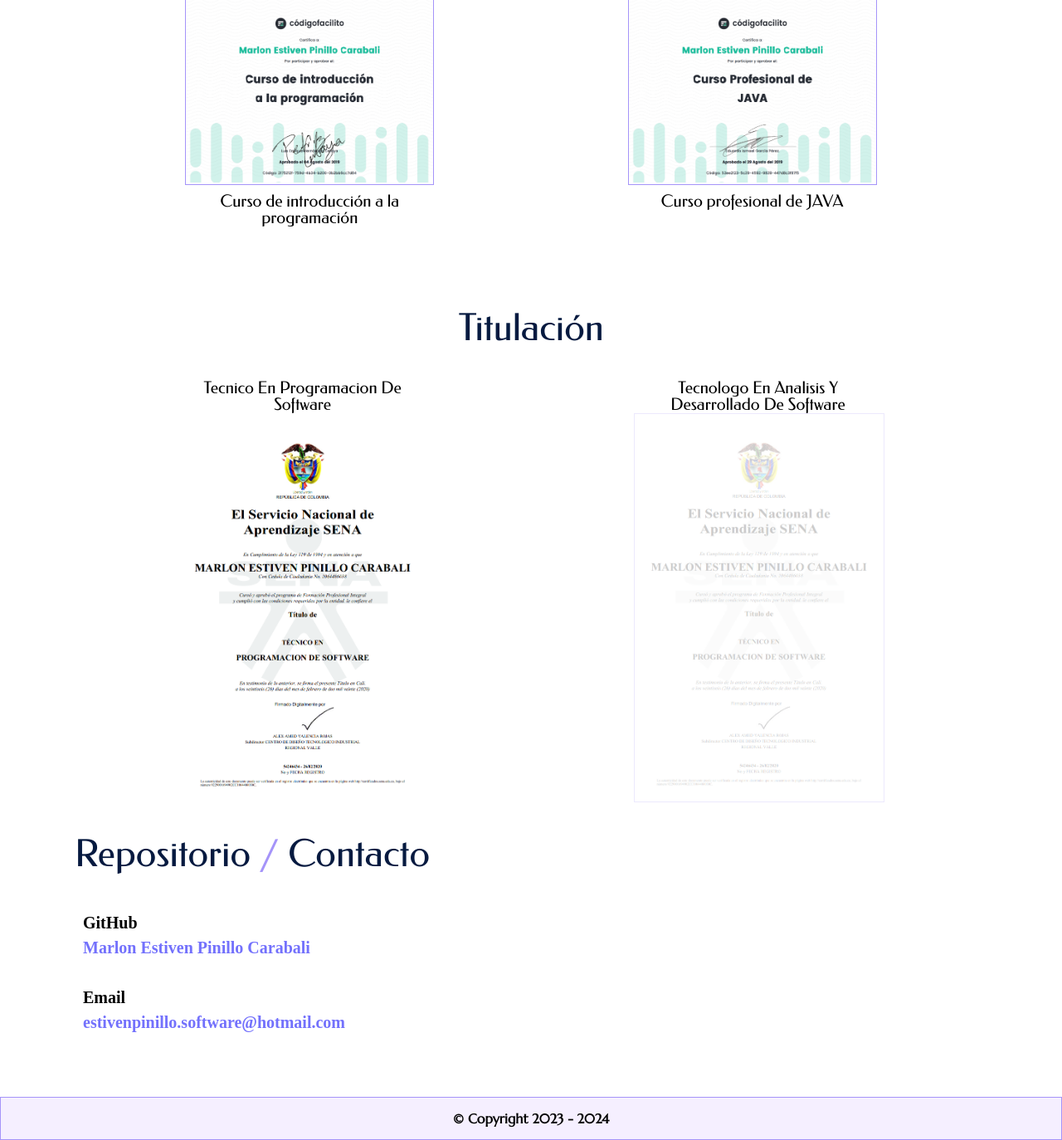
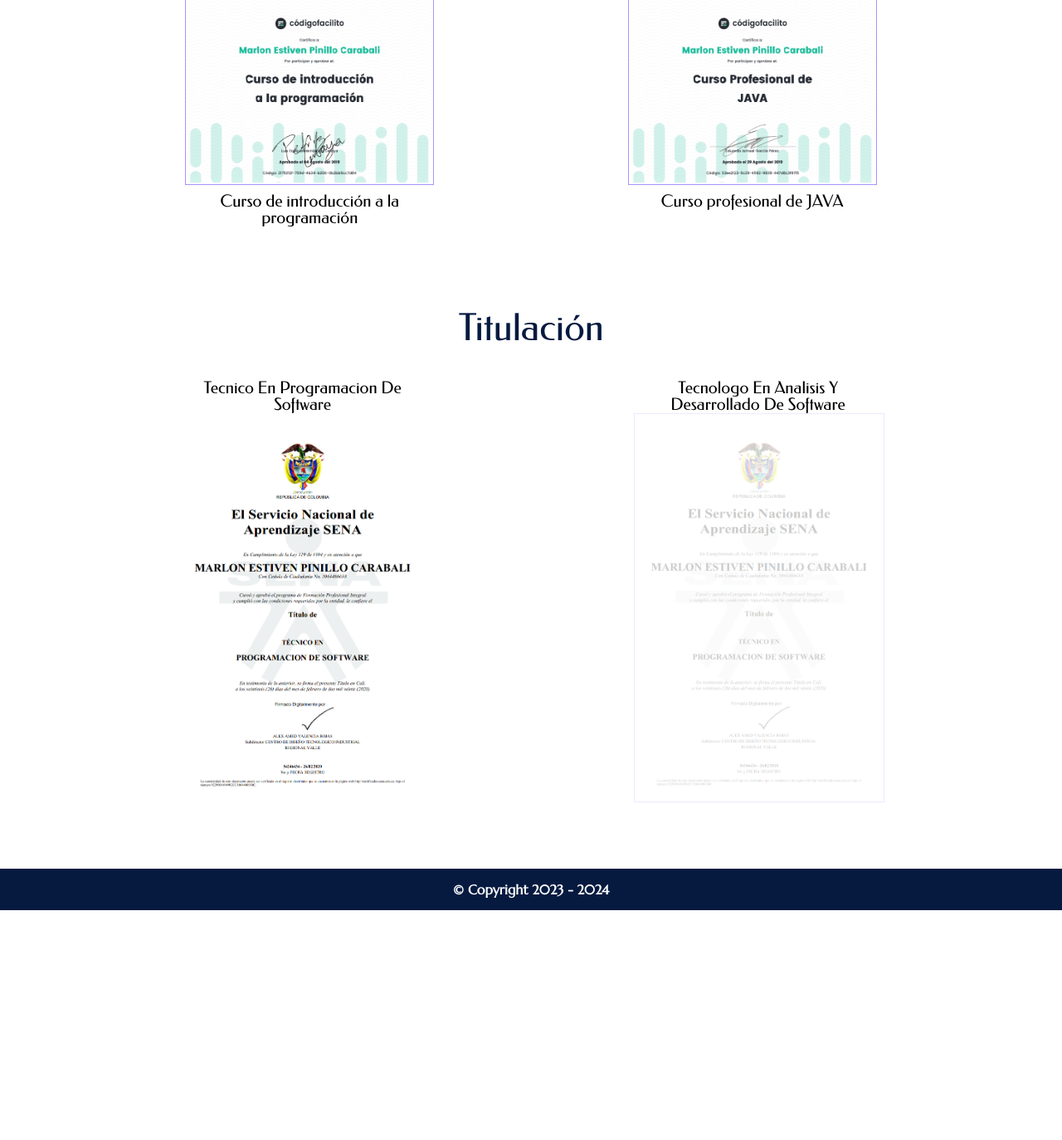
Before and after one commit to EstivenPinillo/estivenpinillo.dev, a PHP site: page / in a window 1280 px wide. Shown: the part 3379-4753 px from the top of the page at 83% size. After the commit the page ends 4476 px from the top, so only its background shows below. Run offline with PHP 8.4, Linux system fonts and the light colour scheme; some web fonts are replaced.

Commit message:
feat: add new pallete colors

```diff
--- a/css/project.css
+++ b/css/project.css
@@ -27,6 +27,42 @@
   src: url(../fonts/Amita/Amita-Bold.ttf); }
 
 /*++++++++++++++++++++++++++++++++++++++++++++++++++++++++++++++++++ New CSS OOCSS*/
+.display-none {
+  display: none; }
+
+.backcolor-oxfordblue {
+  background-color: #061a40ff; }
+
+.backcolor-ghostwhite {
+  background-color: #fef9ffff; }
+
+.backcolor-thistle {
+  background-color: #d4c1ecff; }
+
+.backcolor-robineggblue {
+  background-color: #52d1dcff; }
+
+.backcolor-medium-slate-blue {
+  background-color: #736cedff; }
+
+.color-white {
+  color: #ffffff; }
+
+.color-oxfordblue {
+  color: #061a40ff; }
+
+.color-ghostwhite {
+  color: #fef9ffff; }
+
+.color-thistle {
+  color: #d4c1ecff; }
+
+.color-robineggblue {
+  color: #52d1dcff; }
+
+.color-mediumslateblue {
+  color: #736cedff; }
+
 /*+++++++++++++++++++++++++++++++ Style New CSS OOCSS*/
 :root {
   font-size: 16px; }
@@ -45,12 +81,6 @@
 
 .bg-mediumslateblue {
   background-color: #7371fcff; }
-
-.color-mediumslateblue {
-  color: #7371fcff; }
-
-.color-oxfordblue {
-  color: #061A40; }
 
 .color-palepurple {
   color: #e5d9f2ff; }
@@ -146,7 +176,7 @@
   height: 55px;
   border-radius: 5px;
   position: relative;
-  background-color: #061A40;
+  background-color: #061a40ff;
   color: #ffffff;
   margin: 4px;
   bottom: 32px;
--- a/index.html
+++ b/index.html
@@ -334,7 +334,7 @@
             </section>
         </section>
 
-        <section class="gridcol-3 mt-40">
+        <section class="gridcol-3 mt-40 display-none">
             <header>
                 <h2 class="font-federo fs-b color-oxfordblue">Repositorio <span class="color-tropicalindigo">/</span> Contacto</h2>
             </header>
@@ -348,7 +348,7 @@
             </div>
         </section>
 
-        <footer class="foot bg-magnolia fw-bold font-marcellus b-tropicalindigo">
+        <footer class="foot fw-bold font-marcellus color-white backcolor-oxfordblue">
             © Copyright 2023 - 2024
         </footer>
 
--- a/sass/project.scss
+++ b/sass/project.scss
@@ -33,8 +33,61 @@
     src: url(../fonts/Amita/Amita-Bold.ttf);
 }
 /*++++++++++++++++++++++++++++++++++++++++++++++++++++++++++++++++++ New CSS OOCSS*/
+
+.display-none {
+    display: none;
+}
+
+$oxford-blue: #061a40ff;
+$ghost-white: #fef9ffff;
+$thistle: #d4c1ecff;
+$robin-egg-blue: #52d1dcff;
+$medium-slate-blue: #736cedff;
+
+.backcolor-oxfordblue {
+    background-color: $oxford-blue;
+}
+
+.backcolor-ghostwhite {
+    background-color: $ghost-white;
+}
+
+.backcolor-thistle {
+    background-color: $thistle;
+}
+
+.backcolor-robineggblue {
+    background-color: $robin-egg-blue;
+}
+
+.backcolor-medium-slate-blue {
+    background-color: $medium-slate-blue;
+}
+
+.color-white {
+    color: #ffffff;
+}
+
+.color-oxfordblue {
+    color: $oxford-blue;
+}
+
+.color-ghostwhite {
+    color: $ghost-white;
+}
+
+.color-thistle {
+    color: $thistle;
+}
+
+.color-robineggblue {
+    color: $robin-egg-blue;
+}
+
+.color-mediumslateblue {
+    color: $medium-slate-blue;
+}
 /*+++++++++++++++++++++++++++++++ Style New CSS OOCSS*/
-
 :root {
     font-size: 16px;
 }
@@ -44,7 +97,6 @@ $magnolia: #f5efffff;
 $periwinkle: #cdc1ffff;
 $tropical-indigo: #a594f9ff;
 $medium-slate-blue: #7371fcff;
-$oxford-blue: #061A40;
 
 .bg-palepurple {
     background-color: $pale-purple;
@@ -64,14 +116,6 @@ $oxford-blue: #061A40;
 
 .bg-mediumslateblue {
     background-color: $medium-slate-blue;
-}
-
-.color-mediumslateblue {
-    color: $medium-slate-blue;
-}
-
-.color-oxfordblue {
-    color: $oxford-blue;
 }
 
 .color-palepurple {
```
Also changed, not shown: css/palette.css (+17 -0 lines).
